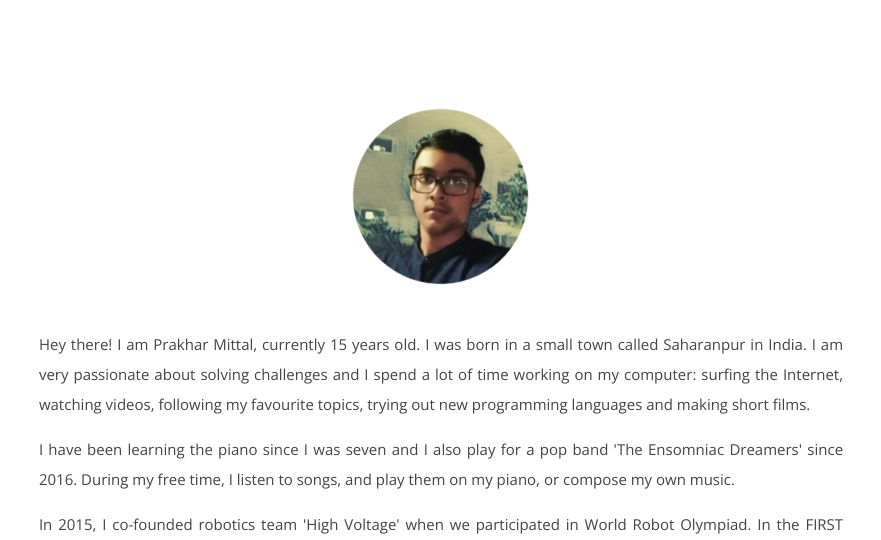
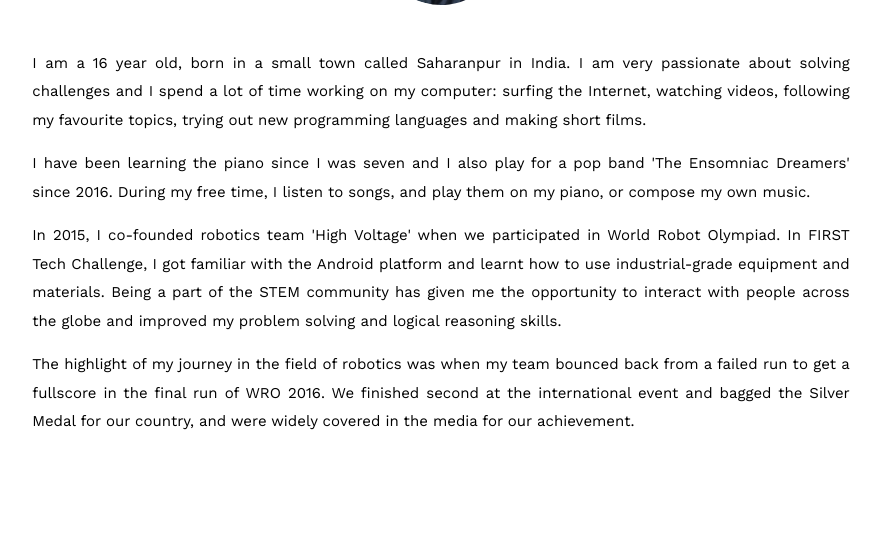
Before and after one commit to mittalprakhar/mittalprakhar.github.io, a PHP site: page / in a window 1280 px wide. Shown: the part 2601-3141 px from the top of the page, without its empty margins (199-1080 px from the left). Run offline with PHP 8.4, Linux system fonts and the light colour scheme; some libraries are stand-ins or nearby versions.

Commit message:
Revamped Design

```diff
--- a/index.html
+++ b/index.html
@@ -1,4 +1,3 @@
-
 <html>
     <head>
 	   <meta name = "viewport" content = "width=device-width, initial-scale=1">
@@ -7,67 +6,57 @@
         <link rel="stylesheet" href="https://cdnjs.cloudflare.com/ajax/libs/materialize/0.99.0/css/materialize.min.css">
         <link rel="stylesheet" type="text/css" href = "style.css">
         <link href="https://fonts.googleapis.com/css?family=Open+Sans" rel="stylesheet">
-        <!--<link href="css3-animate-it-master/css/animations.css" rel="stylesheet">
-        <!--[if lte IE 9]>
-            <link href="css3-animate-it-master/css/animations-ie-fix.css" rel="stylesheet">
-        <![endif]-->
+        <link href="https://fonts.googleapis.com/css?family=Work+Sans" rel="stylesheet">
     </head>
 
     <body>
-        <!--<div class="header">
-            <div class="header-text animatedParent animateOnce" data-sequence="300">
-                <h1 class="animated fadeInUpShort" data-id="1"> I am <br> Prakhar </h1>
-                <span class="animated fadeIn" data-id="2">I build robots, which sort trash.</span><br>
-                <span class="animated fadeIn" data-id="3">I write programs, that move machines.</span><br>
-                <span class="animated fadeIn" data-id="4">I make music, because it sounds great.</span><br><br>
-                <h5 class="animated fadeInUp" data-id="4"> Welcome to my little space on the Internet, scroll down to know more!</h5>
-            </div>
-        </div> -->
-
+        <div class="navbar-fixed hide-on-med-and-down">
+            <nav class="z-depth-0">
+                <div class="nav-wrapper">
+                    <ul>
+                        <li><a href="#profile">Profile</a></li>
+                        <li><a href="#wro">WRO</a></li>
+                        <li><a href="#ftc">FTC</a></li>
+                        <li><a href="#contact">Contact</a></li>
+                    </ul>
+                </div>
+            </nav>
+        </div>
         <div class="header">
-            <div class="header-text">
-                <h1 class="animate-1"> I am <br> Prakhar </h1>
-                <span class="animate-2">I build robots, which sort trash.</span><br>
-                <span class="animate-3">I write programs, that move machines.</span><br>
-                <span class="animate-4">I make music, because it sounds great.</span><br><br>
-                <h5 class="animate-5"> Welcome to my little space on the Internet, scroll down to know more!</h5>
-            </div>
+            <h3>I am Prakhar</h3>
+            <h6>Welcome to my little space on the Internet</h6>
         </div>
 
-        <div class="content">
+        <div class="whitespace"></div>
+
+        <div class="section" id="profile">
             <div class="row">
                 <div class="col s12 m1 l2"></div>
                 <div class="col s12 m10 l8"><br><br>
                     <center><img src="img/avatar.jpeg" class="img-avatar"></center>
-                    <p>Hey there! I am Prakhar Mittal, currently 15 years old. I was born in a small town called Saharanpur in India. I am very passionate about solving challenges and I spend a lot of time working on my computer: surfing the Internet, watching videos, following my favourite topics, trying out new programming languages and making short films.
+                    <p><br>I am a 16 year old, born in a small town called Saharanpur in India. I am very passionate about solving challenges and I spend a lot of time working on my computer: surfing the Internet, watching videos, following my favourite topics, trying out new programming languages and making short films.
 
                     <p>I have been learning the piano since I was seven and I also play for a pop band 'The Ensomniac Dreamers' since 2016. During my free time, I listen to songs, and play them on my piano, or compose my own music.
 
-                    <p>In 2015, I co-founded robotics team 'High Voltage' when we participated in World Robot Olympiad. In the FIRST LEGO League season, I was introduced to the mechanical aspect of building a robot and I got the opportunity of interacting with people across the globe. Being a part of the STEM community helped me become a better leader and improved my problem identification and logical reasoning skills.
+                    <p>In 2015, I co-founded robotics team 'High Voltage' when we participated in World Robot Olympiad. In FIRST Tech Challenge, I got familiar with the Android platform and learnt how to use industrial-grade equipment and materials. Being a part of the STEM community has given me the opportunity to interact with people across the globe and improved my problem solving and logical reasoning skills.
 
-                    <p>The highlight of my journey in the field of robotics was when my team bounced back from a failed run to get a fullscore in the final run of WRO 2016. We finished second at the international event and bagged the Silver Medal for our country.
+                    <p>The highlight of my journey in the field of robotics was when my team bounced back from a failed run to get a fullscore in the final run of WRO 2016. We finished second at the international event and bagged the Silver Medal for our country, and were widely covered in the media for our achievement.
                     <br><br><br>
                 </div>
                 <div class="col s12 m1 l2"></div>
             </div>
         </div>
 
-        <div class="section-title section-1">
-            <div class="header-text">
-                <center><h1>WRO</h1>
-                World Robot Olympiad</center><br>
-            </div>
-        </div>
+        <div class="transition transition-1"></div>
 
-        <div class="content">
+        <div class="section" id="wro">
             <div class="row">
                 <div class="col s12 m1 l2"></div>
                 <div class="col s12 m10 l8"><br><br>
-                    <p>The World Robot Olympiad is a global robotics competition for young people. The 2016 season, Rap the Scrap, was held in Delhi, India in November 2016. The Indian chapter began from October, with the Delhi-NCR Regionals being the opening event of the season.
+                    <center><h3>World Robot Olympiad</h3></center>
+                    <p><br>The World Robot Olympiad is a global robotics competition for young people. The 2016 season, Rap the Scrap, was held in Delhi, India in November 2016. The Indian chapter began from October, with the Delhi-NCR Regionals being the opening event of the season.
 
-                    <p>The 2016 Regular Junior High challenge 'Waste Sorting' required a robot to autonomously identify and locate the different types of wastes (denoted by cubes of different sizes and colours) found inside the house, and take them to their respective bins, to sort the waste. The challenge required locating the different bins available for sorting (also differentiated by colors and location), identifying different wastes available, and matching the wastes to their respective bins using an algorithm. Finally, to score points, the robot needed to pick the wastes, deposit them in the bins, and return to the start area.
-
-                    <!--<p><center><iframe src="https://www.youtube.com/embed/tjj_EbqDVHQ" allowfullscreen class="inline-ftc"></iframe></center>-->
+                    <p>The 2016 Regular Junior High challenge 'Waste Sorting' required a robot to autonomously identify and locate the different types of wastes (denoted by cubes of different sizes and colours) found inside the house, and take them to their respective bins, to sort the waste. The challenge required locating the different bins available for sorting (also differentiated by colors and location), identifying different wastes available, and matching the wastes to their respective bins using an algorithm. Finally, to score points, the robot needed to pick the wastes, deposit them in the bins, and return to the start area. <br><br>
 
                     <p><h5>Awards and Achievements:</h5>
                     <ul>
@@ -76,29 +65,31 @@
                         <li>2nd position - WRO India Nationals</li>
                         <li>2nd position - WRO 2016, won a Silver Medal for India</li>
                     </ul>
-
                     <br><br>
                 </div>
                 <div class="col s12 m1 l2"></div>
             </div>
         </div>
 
-        <div class="section-title section-2">
-            <div class="header-text">
-                <center><h1>FTC</h1>
-                FIRST Tech Challenge</center><br>
+        <div class="videos">
+            <div class="row">
+                <div class="col s12 m6 l6">
+                    <iframe src="https://www.youtube.com/embed/tjj_EbqDVHQ?rel=0&modestbranding=1" class="video-1"></iframe>
+                </div>
+                <div class="col s12 m6 l6">
+                    <iframe src="https://www.youtube.com/embed/C_2UFD-xmSk?rel=0&modestbranding=1" class="video-2"></iframe>
+                </div>
             </div>
         </div>
 
-        <div class="content">
+        <div class="section" id="ftc">
             <div class="row">
                 <div class="col s12 m1 l2"></div>
                 <div class="col s12 m10 l8"><br><br>
-                    <p>FIRST Tech Challenge is a global, robotics competition for students in grades 9-12. FTC teams are responsible for planning, building and programming their robots in a 3-month build period to compete in an alliance format against other teams. Teams are also required to make an 'Engineering Notebook' that documents their build season and experience.
+                    <center><h3>FIRST Tech Challenge</h3></center>
+                    <p><br>FIRST Tech Challenge is a global, robotics competition for students in grades 9-12. FTC teams are responsible for planning, building and programming their robots in a 3-month build period to compete in an alliance format against other teams. Teams are also required to make an 'Engineering Notebook' that documents their build season and experience.
 
-                    <p>Velocity Vortex, the 2016-17 edition of the FIRST Tech Challenge, required a robot to perform a variety of different tasks. The match began with an autonomous period, where the robots could only operate by pre-programmed instructions. The autonomous period was followed by a driver-controlled period, where points were awarded if the robot shot particles into the designated areas. Our robot featured a holonomic drivetrain for increased maneuverability, a flicker for quickly and effectively launching the particles and a mechanism for pressing the correct beacon buttons.
-
-                    <!--<p><center><iframe src="https://www.youtube.com/embed/C_2UFD-xmSk" allowfullscreen class="inline-ftc"></iframe></center>-->
+                    <p>Velocity Vortex, the 2016-17 edition of the FIRST Tech Challenge, required a robot to perform a variety of different tasks. The match began with an autonomous period, where the robots could only operate by pre-programmed instructions. The autonomous period was followed by a driver-controlled period, where points were awarded if the robot shot particles into the designated areas. Our robot featured a holonomic drivetrain for increased maneuverability, a flicker for quickly and effectively launching the particles and a mechanism for pressing the correct beacon buttons. <br><br>
 
                     <p><h5>Awards and Achievements:</h5>
                     <ul>
@@ -113,28 +104,24 @@
             </div>
         </div>
 
-        <div class="contact section-3">
-            <div class="header-text">
-                <center>
-                <h2>Get in touch!</h2><br>
+        <div class="transition transition-2"></div>
+
+        <div class="section" id="contact" style="padding-left: 25px; padding-right: 25px;">
+            <center><br><br>
+                <h3>Get in touch!</h3><br>
                 <h6>Check out music and robotics videos on my YouTube channel.</h6>
                 <p><h6>Choose your preferred means of communication, and let's get talking.</h6><br><br>
                 <a href="https://www.facebook.com/ftcacdc/" target="_blank"><i class="fa fa-facebook"></i></a>
+                <a href="https://www.instagram.com/theprakharmittal" target="_blank"><i class="fa fa-instagram"></i></a>
                 <a href="https://bit.ly/youtubeprakhar" target="_blank"><i class="fa fa-youtube-play"></i></a>
                 <a href="https://github.com/mittalprakhar" target="_blank"><i class="fa fa-github"></i></a>
-                <a href="https://hangouts.google.com/group/i6EeUj3j6n6oqWq63" target="_blank"><i class="fa fa-google-plus"></i></a>
                 <a href="mailto:mittalprakhar57@gmail.com" target="_blank"><i class="fa fa-envelope"></i></a>
-                </center>
-            </div>
+            </center><br><br>
         </div>
 
         <footer>
-            &copy; 2017 Prakhar Mittal &nbsp;|&nbsp; Made with &hearts; in India
+            &copy; 2017 Prakhar Mittal
         </footer>
+    </body>
 
-    <script src="https://code.jquery.com/jquery-3.2.1.min.js"></script>
-    <script src="https://cdnjs.cloudflare.com/ajax/libs/materialize/0.99.0/js/materialize.min.js"></script>
-    <!--<script src="css3-animate-it-master/js/css3-animate-it.js"></script>-->
-
-    </body>
 </html>
--- a/style.css
+++ b/style.css
@@ -4,172 +4,153 @@ html, body {
     overflow-x: hidden;
     padding: 0;
     margin: 0;
-    color: #444;
-    font-family: open sans;
+    color: black;
+    font-family: work sans;
+    text-align: justify;
 }
 
-h2, h3, h4 {
+.navbar-fixed {
+    z-index: 1;
+}
+
+nav {
+    margin-left: 25%;
+    width: 50%;
+    margin-right: 25%;
+    height: 60px;
+    line-height: 60px;
+    background-color: rgba(255,255,255,0.5);
+    border-bottom: 1px dotted grey;
+    box-shadow: 0;
+}
+
+nav ul {
     text-align: center;
 }
 
-h1 {
-    text-transform: uppercase;
-    font-weight: bolder;
-    text-shadow: 2px 0 white;
-    letter-spacing: 4px;
+nav ul li {
+    display: inline-block;
+    float: none;
 }
 
-h6 {
-    font-size: 0.8em;
+nav ul li a {
+    display: inline-block;
+    color: black;
+    text-transform: uppercase;
+    padding: 0 30px;
+}
+
+nav:hover {
+    animation: fade 0.2s 1;
+    animation-fill-mode: forwards;
+}
+
+@keyframes fade {
+    from {
+        background-color: rgba(255,255,255,0.5);
+    }
+    to {
+        background-color: white;
+    }
 }
 
 .header {
-    background-image: url(img/1.png);
-    background-image: linear-gradient(to right, rgba(0,0,0,0.5), rgba(0,0,0,0.6)),url(img/1.png);
-    background-attachment: fixed;
-    min-height: 600px;
+    background: url(img/bg4.png);
+    background-size: cover;
+    min-height: 300px;
     height: 100%;
     width: 100%;
-    display: inline-flex;
-    padding: 60px;
+    padding-top: 70px;
+    position: absolute;
+    top: 0px;
+    text-align: center;
 }
 
-.header-text {
-    margin: auto auto;
-    font-size: 1.5em;
-    color: white;
+.whitespace {
+    height: 100%;
 }
 
-.content {
-    margin: 20px;
-    line-height: 30px;
-    text-align: justify;
+.section {
+    line-height: 1.9em;
+    margin: 0px;
+    padding-left: 10px;
+    padding-right: 10px;
 }
 
 .img-avatar {
-    height: 175px;
-    transform: rotate(20deg);
+    height: 130px;
+    transform: rotate(15deg);
     border-radius: 100%;
-    margin: 30px;
 }
 
-.section-title {
-    height: 60%;
+.transition {
+    height: 80%;
     width: 100%;
     min-height: 300px;
     display: inline-flex;
     padding: 60px;
 }
 
-.section-1 {
-    background-image: url(img/2.png);
-    background-image: linear-gradient(to right, rgba(0,0,0,0.5), rgba(0,0,0,0.7)),url(img/2.png);
+.transition-1 {
+    background-image: url(project-1.png);
+    background-image: radial-gradient(circle at 50% 50%,rgba(0,0,0,0.1),rgba(0,0,0,0.35)),url(img/project-1.png);
+    background-size: cover;
     background-attachment: fixed;
 }
 
-.section-2 {
-    background-image: url(img/3.png);
-    background-image: linear-gradient(to right, rgba(0,0,0,0.5), rgba(0,0,0,0.7)),url(img/3.png);
+.transition-2 {
+    background-image: url(project-2.png);
+    background-image: radial-gradient(circle at 50% 50%,rgba(0,0,0,0.1),rgba(0,0,0,0.35)),url(img/project-2.png);
+    background-size: cover;
     background-attachment: fixed;
 }
 
-.section-3 {
-    background-image: url(img/4.png);
-    background-image: linear-gradient(to right, rgba(0,0,0,0.5), rgba(0,0,0,0.7)),url(img/4.png);
-    background-attachment: fixed;
+.videos {
+    margin-left: -11px;
 }
 
-.contact {
-    height: 90%;
-    width: 100%;
-    min-height: 400px;
-    display: inline-flex;
-    padding-top: 5vh;
+.video-1, .video-2 {
+    border: 0;
+    width: 100vw;
+    height: 55.5vw;
 }
 
-@media all and (max-width: 600px) {
-.inline-ftc {
-    width: 324px;
-    height: 180px;
-    margin-top: 30px;
-    margin-bottom: 30px;
-}
+.video-1 {
+    margin-bottom: 35px;
 }
 
-@media all and (min-width: 600px) {
-.inline-ftc {
-    width: 396px;
-    height: 220px;
-    margin-top: 30px;
-    margin-bottom: 30px;
-}
+@media (min-width: 992px) {
+    .header {
+        padding-top: 95px;
+    }
+
+    .whitespace {
+        height: 90%;
+    }
 }
 
-@media all and (min-width: 992px) {
-.inline-ftc {
-    width: 504px;
-    height: 280px;
-    margin-top: 30px;
-    margin-bottom: 30px;
+@media (min-width: 600px) {
+    .video-1, .video-2 {
+        width: 50vw;
+        height: 28vw;
+        margin: 0px;
+    }
 }
+
+.fa {
+    font-size: 2.2em;
+    color: black;
+    margin: auto 13px;
+}
+
+.fa:hover {
+    color: darkblue;
 }
 
 footer {
-    color: #fff;
-    background-color: black;
+    color: black;
+    background-color: white;
     padding: 20px;
     text-align: center;
+    border-top: 1px dotted grey;
 }
-
-a {
-    color: white;
-}
-
-a:hover {
-    color: deepskyblue;
-}
-
-center a {
-    font-size: 35px;
-    margin: 12px;
-}
-
-@keyframes animation {
-    from {
-        transform: translate(0px, 80px);
-        opacity: 0;
-    }
-    to {
-        transform: translate(0px, 0px);
-        opacity: 1;
-    }
-}
-
-.animate-1, .animate-2, .animate-3, .animate-4, .animate-5 {
-    opacity: 0;
-}
-
-.animate-1 {
-    animation: animation 0.8s 1;
-    animation-fill-mode: forwards;
-}
-
-.animate-2 {
-    animation: animation 0.5s 0.6s 1;
-    animation-fill-mode: forwards;
-}
-
-.animate-3 {
-    animation: animation 0.5s 0.9s 1;
-    animation-fill-mode: forwards;
-}
-
-.animate-4 {
-    animation: animation 0.5s 1.2s 1;
-    animation-fill-mode: forwards;
-}
-
-.animate-5 {
-    animation: animation 1s 1.5s 1;
-    animation-fill-mode: forwards;
-}
```
Also changed, not shown: img/1-raw.png (deleted), img/1.png (deleted), img/2-raw.png (deleted), img/2.png (deleted), img/3-raw.png (deleted), img/3.png (deleted), img/4-raw.png (deleted), img/4.png (deleted), img/bg.jpg (added), img/bg2.png (added), 6 other files.
